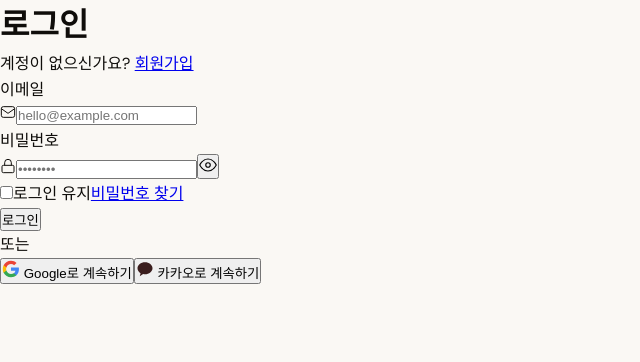
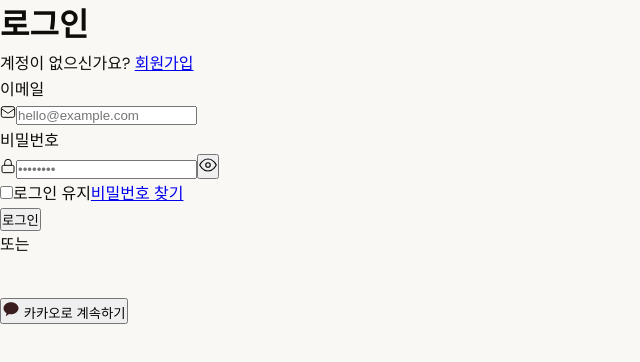
Before and after one commit to 26-SE-Team/frontend, a React (Vite) app: page /login in a window 1280 px wide. Shown: the top 362 px of the page, without its empty margins (0-640 px from the left). Built offline with nearby package versions, Linux system fonts and the light colour scheme.

Commit message:
google 로그인 구현

```diff
--- a/index.html
+++ b/index.html
@@ -4,6 +4,7 @@
     <meta charset="UTF-8" />
     <link rel="icon" type="image/svg+xml" href="/favicon.svg" />
     <meta name="viewport" content="width=device-width, initial-scale=1.0" />
+    <script src="https://t1.kakaocdn.net/kakao_js_sdk/2.7.4/kakao.min.js"></script>
     <title>my-app</title>
   </head>
   <body>
--- a/package.json
+++ b/package.json
@@ -10,6 +10,7 @@
     "preview": "vite preview"
   },
   "dependencies": {
+    "@react-oauth/google": "^0.13.5",
     "react": "^19.2.6",
     "react-dom": "^19.2.6",
     "react-router-dom": "^7.15.1"
--- a/src/main.tsx
+++ b/src/main.tsx
@@ -1,13 +1,14 @@
 import React from 'react'
 import ReactDOM from 'react-dom/client'
 import { BrowserRouter } from 'react-router-dom'
+import { GoogleOAuthProvider } from '@react-oauth/google'
 import App from './App'
 import './styles/global.css'
 
 ReactDOM.createRoot(document.getElementById('root')!).render(
-  <React.StrictMode>
+  <GoogleOAuthProvider clientId={import.meta.env.VITE_GOOGLE_CLIENT_ID}>
     <BrowserRouter>
       <App />
     </BrowserRouter>
-  </React.StrictMode>,
+  </GoogleOAuthProvider>
 )
--- a/src/pages/LoginPage.tsx
+++ b/src/pages/LoginPage.tsx
@@ -5,6 +5,7 @@ import { Input } from '../components/Input'
 import { useForm } from '../hooks/useForm'
 import type { LoginFormData } from '../types/auth'
 import styles from './AuthPage.module.css'
+import { GoogleLogin } from '@react-oauth/google'
 
 const initialValues: LoginFormData = {
   email: '',
@@ -133,9 +134,28 @@ export const LoginPage: React.FC = () => {
         </div>
 
         <div className={styles.socialButtons}>
-          <button type="button" className={styles.socialBtn}>
-            <GoogleIcon /> Google로 계속하기
-          </button>
+          <GoogleLogin
+            onSuccess={async (credentialResponse) => {
+              const res = await fetch('http://localhost:8080/api/auth/google', {
+                method: 'POST',
+                headers: { 'Content-Type': 'application/json' },
+                body: JSON.stringify({
+                  credential: credentialResponse.credential,
+                }),
+              })
+
+              const data = await res.json()
+              console.log(data)
+
+              // 예: 백엔드가 accessToken을 주면 저장
+              localStorage.setItem('accessToken', data.accessToken)
+
+              navigate('/')
+            }}
+            onError={() => {
+              console.log('Google 로그인 실패')
+            }}
+          />
           <button type="button" className={styles.socialBtn}>
             <KakaoIcon /> 카카오로 계속하기
           </button>
```
Also changed, not shown: 2 other files (tests, documents, lock files or other folders).
